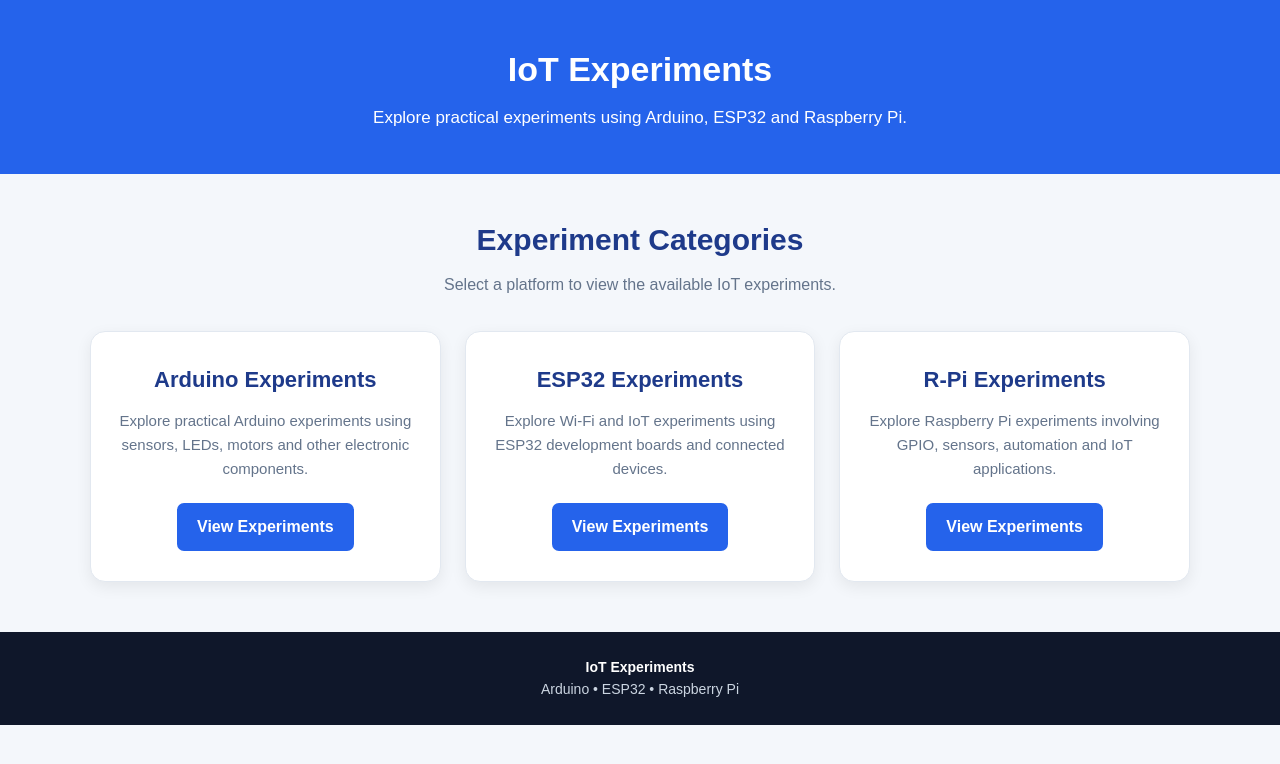
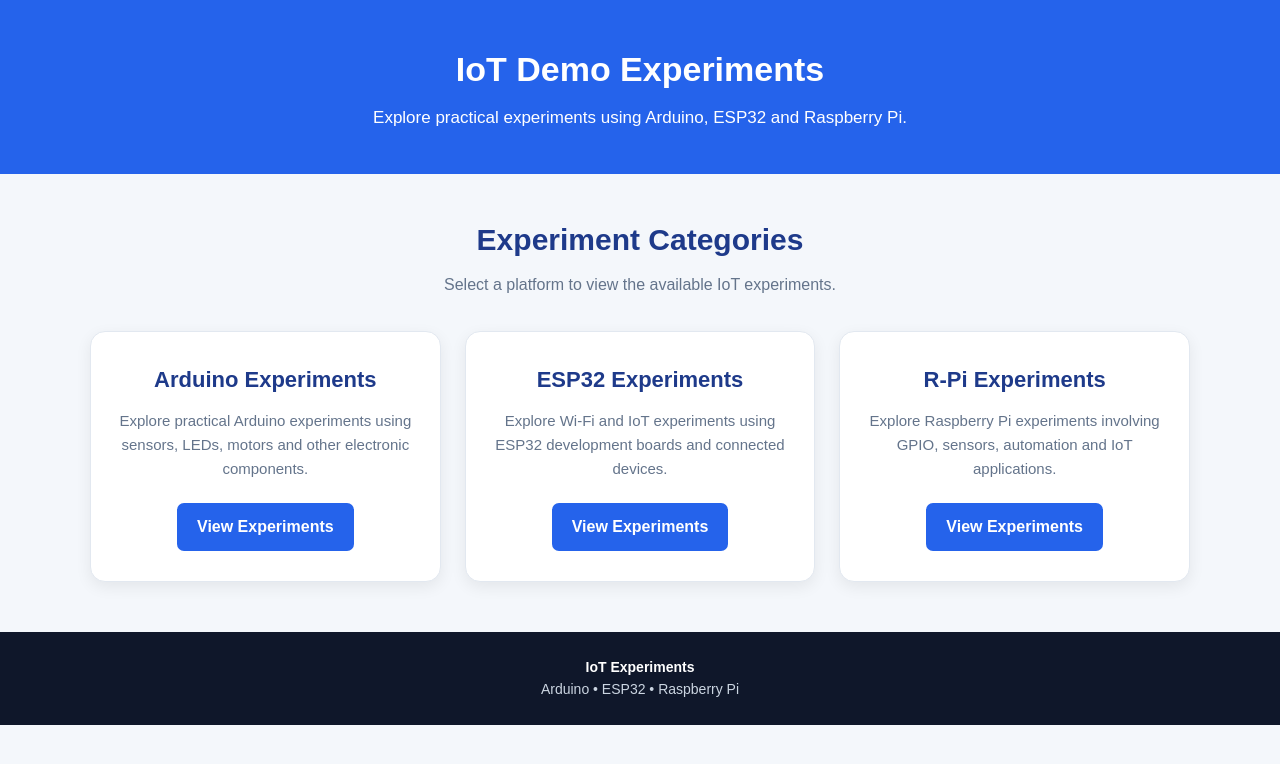
Before and after one commit to simusofttech/IoT-Demo-Experiments, a plain HTML site: page index.html in a window 1280 px wide. Drawn offline with Linux system fonts and the light colour scheme.

Commit message:
Update index.html

```diff
--- a/index.html
+++ b/index.html
@@ -157,7 +157,7 @@
 <body>
 
 <header class="header">
-    <h1>IoT Experiments</h1>
+    <h1>IoT Demo Experiments</h1>
     <p>Explore practical experiments using Arduino, ESP32 and Raspberry Pi.</p>
 </header>
 
```
